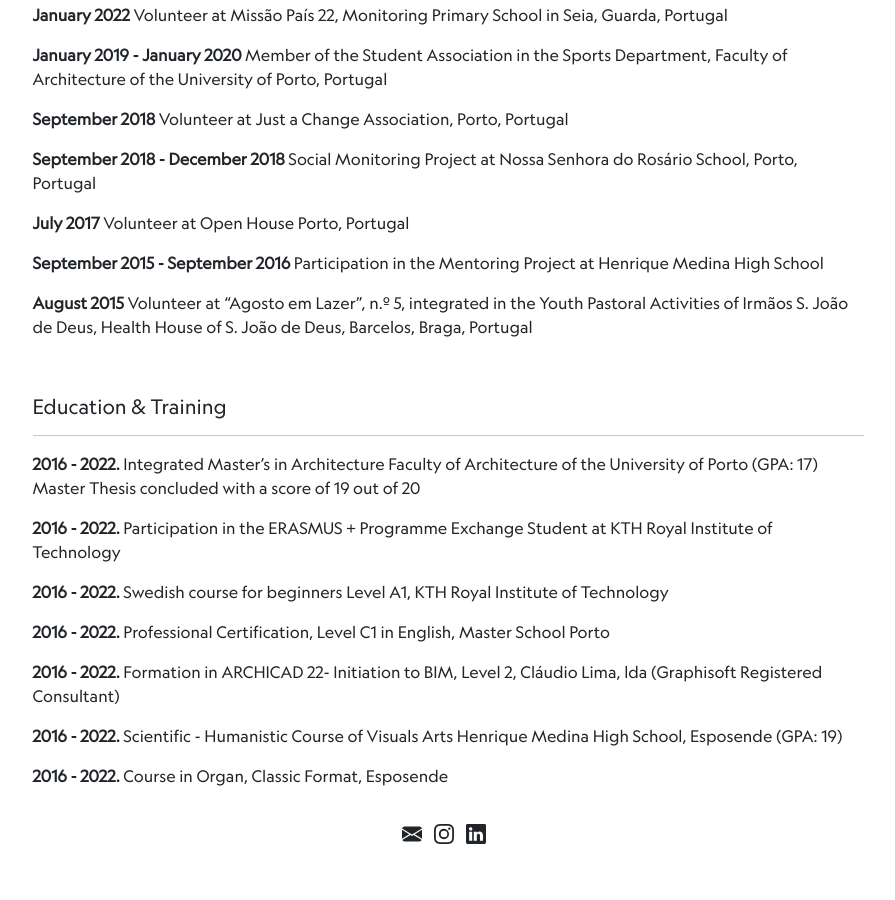
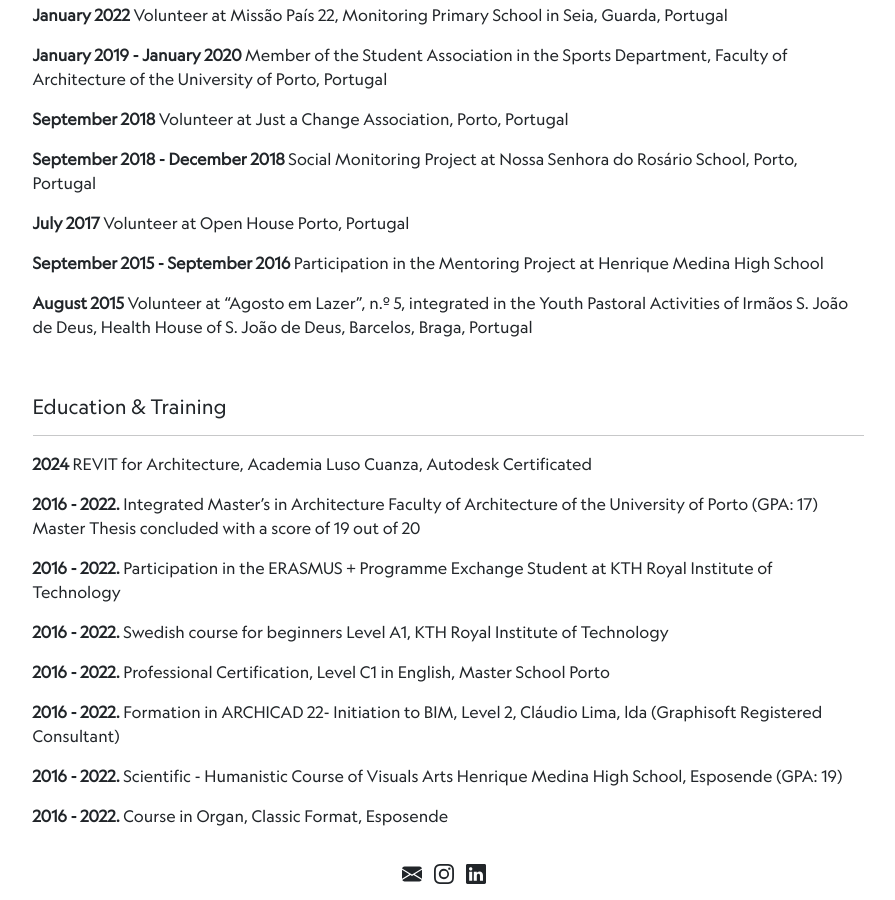
Before and after one commit to martagaiaoviana/martagaiaoviana.github.io, a Jekyll site: the page built from about.md, in a window 1280 px wide and 900 px high, scrolled down 1224 px. Shown: the whole window, without its empty margins (192-1087 px from the left). Built offline with Jekyll 4.4.1, drawn with Linux system fonts in a browser that asks for light colours; before the commit the page ends 2084 px from its top, so only the background shows below that.

Commit message:
Update about.md

```diff
--- a/about.md
+++ b/about.md
@@ -85,6 +85,8 @@ Scientific Article for UOU Jornal: [orcid](https://orcid.org/0000-0002-9994-7610
 ##### Education & Training
 <hr/>
 
+**2024** REVIT for Architecture, Academia Luso Cuanza, Autodesk Certificated
+
 **2016 - 2022.** Integrated Master’s in Architecture Faculty of Architecture of the University of Porto (GPA: 17)
 Master Thesis concluded with a score of 19 out of 20
 
```
